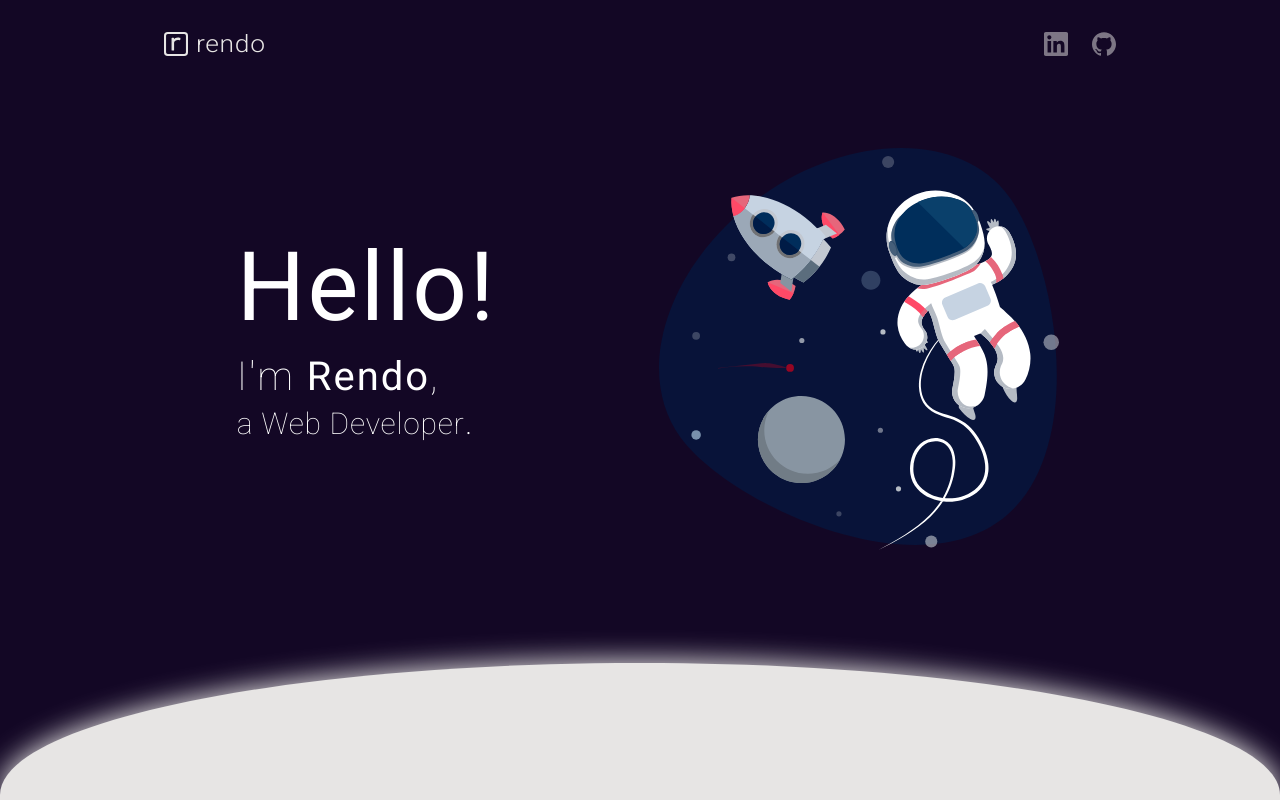
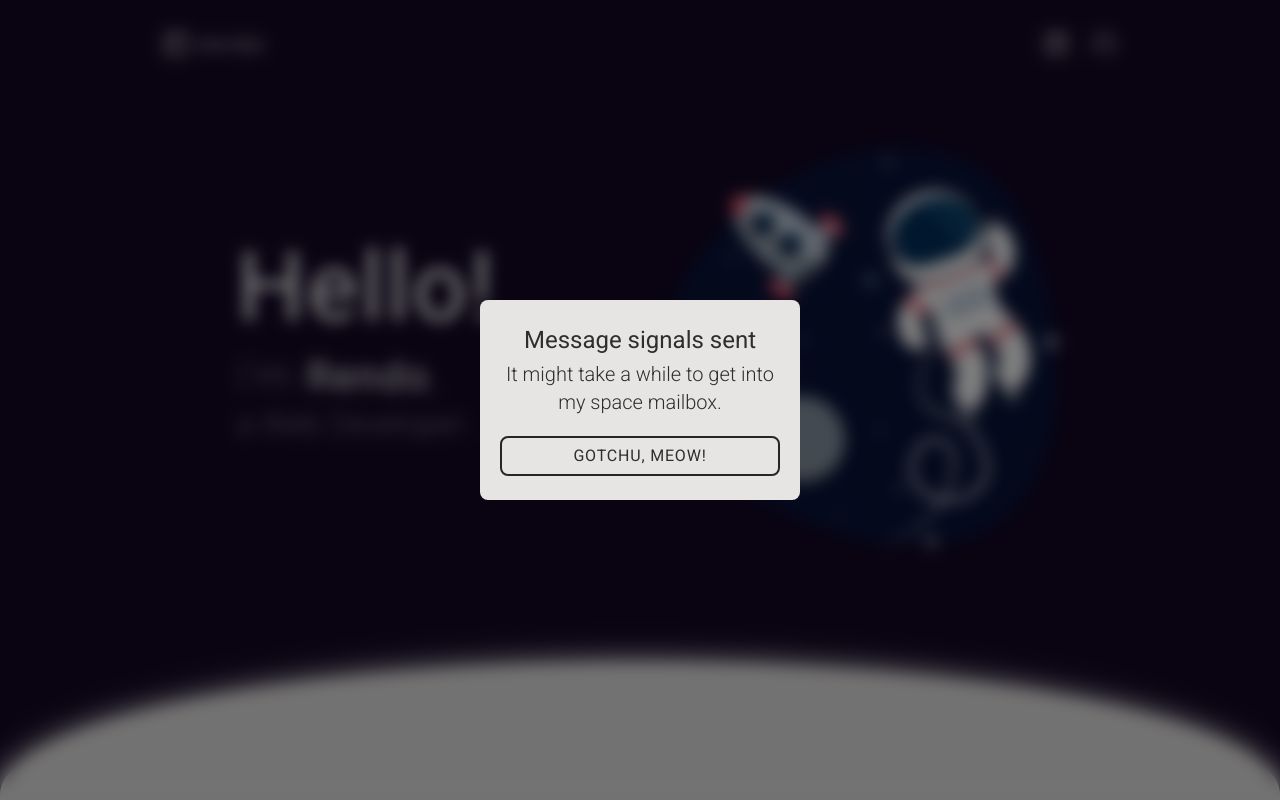
Before and after one commit to rendoruiz/rendo-homepage, a Next.js app: page / in a window 1280 px wide. Shown: the top 800 px of the page. Built offline with nearby package versions, Linux system fonts and the light colour scheme; no server answers.

Commit message:
message response poups

```diff
--- a/components/Form.js
+++ b/components/Form.js
@@ -19,15 +19,21 @@ const Form = () => {
   const [isEmailValid, setIsEmailValid] = React.useState(false);
   const [isMessageValid, setIsMessageValid] = React.useState(false);
   const [showInvalidatedInputs, setShowInvalidatedInputs] = React.useState(false);
+  const [isFormSuccess, setIsFormSuccess] = React.useState(true);
+  const [isFormFailed, setIsFormFailed] = React.useState(false);
 
   const handleNameChange = (e) => setName(e.target.value);
   const handleEmailChange = (e) => setEmail(e.target.value);
   const handleMessageChange = (e) => setMessage(e.target.value);
+  const handleToggleSuccess = () => setIsFormSuccess(!isFormSuccess);
+  const handleToggleFailed = () => setIsFormFailed(!isFormFailed);
 
   const handleSubmit = (e) => {
     e.preventDefault();
 
     if (!isNameValid || !isEmailValid || !isMessageValid) {
+      setShowInvalidatedInputs(true);
+    } else {
 
     }
   }
@@ -44,9 +50,49 @@ const Form = () => {
     setIsMessageValid(message.length >= messageMinLength ? true : false);
   }, [message]);
 
-
   return (
     <>
+      {(isFormSuccess || isFormFailed) && (
+        <div className='fixed z-50 inset-0 grid place-items-center px-5 py-10 bg-black/50 backdrop-blur'>
+          <div className='grid rounded-lg px-5 py-6 w-full max-w-xs bg-stone-200 text-black/80 text-center'>
+            {isFormSuccess && (
+              <>
+                <h2 className='text-2xl'>
+                  Message signals sent
+                </h2>
+                <p className='mt-1 mb-5 font-light text-xl'>
+                  It might take a while to get into my space mailbox.
+                </p>
+                <button
+                  type='button'
+                  className='border-2 border-stone-800 rounded-lg px-5 py-2 font-normal text-base text-center leading-tight tracking-wider uppercase transition-all hover:bg-stone-800 hover:text-stone-200 active:outline active:outline-2 active:outline-offset-4 active:outline-stone-800'
+                  onClick={handleToggleSuccess}
+                >
+                  Gotchu, meow!
+                </button>
+              </>
+            )}
+            {isFormFailed && (
+              <>
+                <h2 className='text-2xl'>
+                  Something happened
+                </h2>
+                <p className='mt-1 mb-5 font-light text-xl'>
+                  Please try again later.
+                </p>
+                <button
+                  type='button'
+                  className='border-2 border-stone-800 rounded-lg px-5 py-2 font-normal text-base text-center leading-tight tracking-wider uppercase transition-all hover:bg-stone-800 hover:text-stone-200 active:outline active:outline-2 active:outline-offset-4 active:outline-stone-800'
+                  onClick={handleToggleFailed}
+                >
+                  Sure thing
+                </button>
+              </>
+            )}
+          </div>
+        </div>
+      )}
+
       <form
         method='post'
         className='grid content-start gap-4 font-light text-lg tracking-wide'
@@ -108,7 +154,7 @@ const Form = () => {
             name='message'
             required
             minLength={messageMinLength}
-            placeholder="I'm a cat, too, by the way. Just like you. UwU"
+            placeholder="I'm a cat, too, by the way, just like you. UwU"
             className='peer border-2 border-stone-200 rounded-lg px-4 py-2 bg-transparent min-h-[120px] max-h-60 placeholder:opacity-40 focus:outline focus:outline-2 focus:outline-offset-2 focus:outline-stone-200/50 focus:bg-stone-800'
             value={message}
             onChange={handleMessageChange}
@@ -119,6 +165,12 @@ const Form = () => {
           }>
             A message is required
           </p>
+        </div>
+
+        <div>
+          <label for="">
+
+          </label>
         </div>
 
         <button
```
